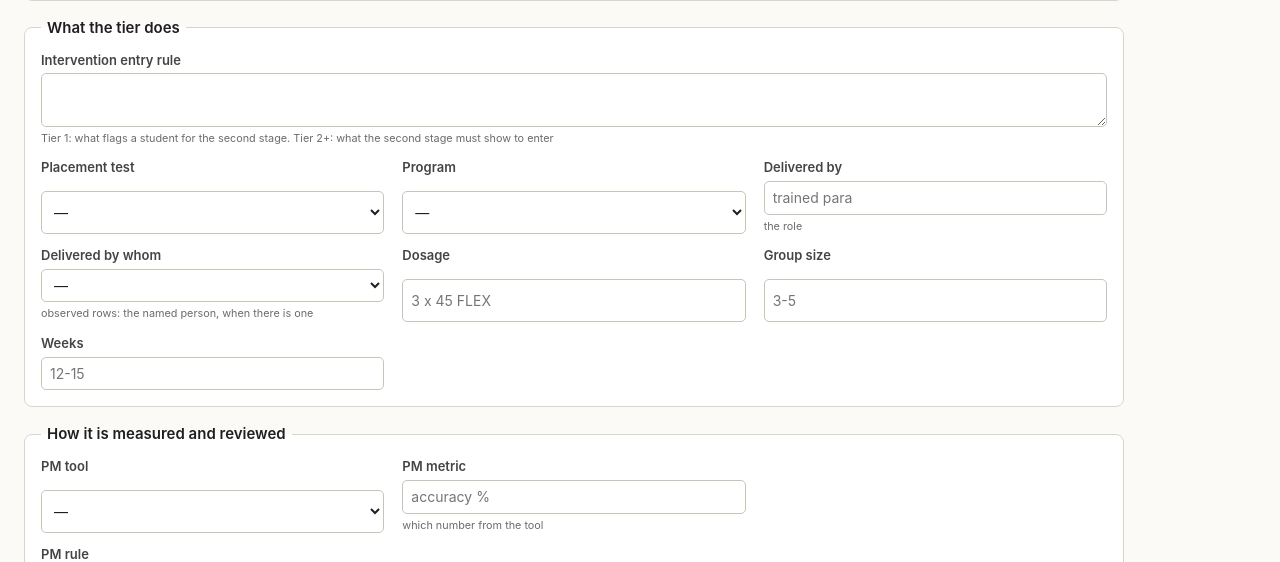
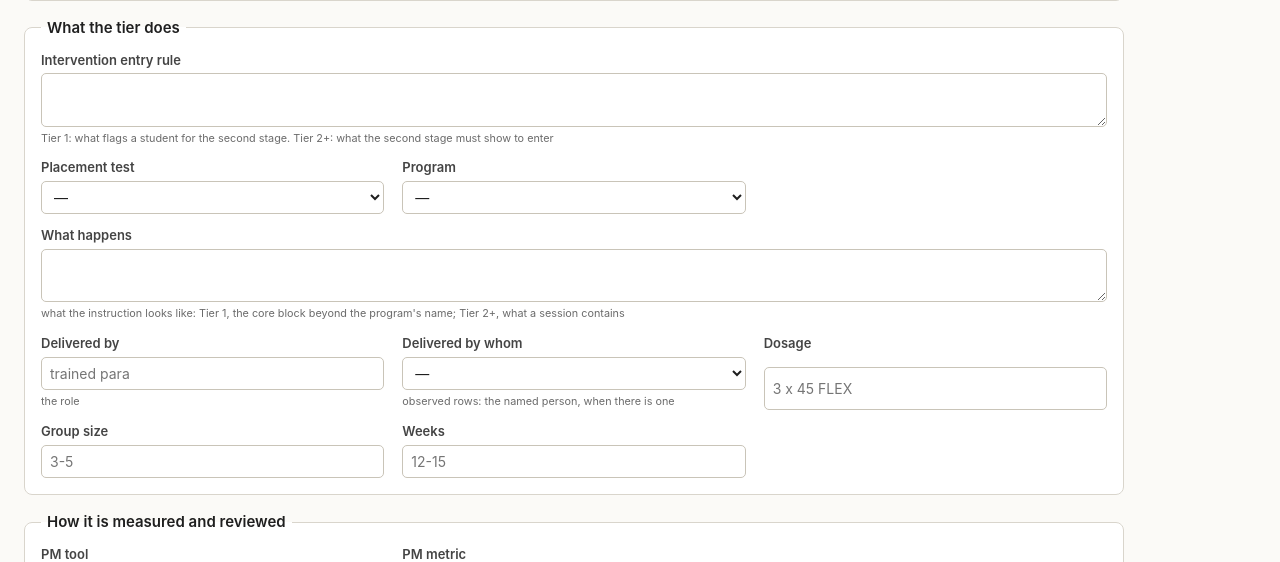
Before and after one commit to bcransto/css-implementation, a Flask app: template templates/edit.html in a window 1280 px wide. Shown: the part 446-1008 px from the top of the page. Run offline with Flask 3, Linux system fonts and the light colour scheme; the template is opened without the code that fills it, so the values that code supplies are empty; some libraries are stand-ins or nearby versions.

Commit message:
Schema v0.13: protocol.instruction, what the instruction looks like
Prose column shown under Core in the Tier 1 block and as the "What happens" row
in the Tier 2+ grids, with a textarea on the edit form. On protocol rather than
area_core so it is scoped by teacher like every other field. Starts empty.

Co-Authored-By: Claude Fable 5.1 <noreply@anthropic.com>

```diff
--- a/app.py
+++ b/app.py
@@ -58,6 +58,7 @@ FIELDS = [
     ("entry_rule", "Intervention entry rule"),
     ("placement", "Placement test"),
     ("program", "Program"),
+    ("instruction", "What happens"),
     ("deliverer_role", "Delivered by"),
     ("dosage", "Dosage"),
     ("group_size", "Group size"),
@@ -77,7 +78,7 @@ BASES = ["defined", "observed"]
 TOOL_COLS = [("placement_tool_id", "Placement test"), ("program_id", "Program"), ("pm_tool_id", "PM tool")]
 # every editable column of protocol except id and area_id
 EDIT_COLS = [
-    "tier", "profile_id", "teacher", "basis", "as_of", "evidence", "deliverer_role", "deliverer_id",
+    "tier", "profile_id", "teacher", "basis", "as_of", "evidence", "deliverer_role", "deliverer_id", "instruction",
     "placement_tool_id", "program_id", "pm_tool_id", "pm_metric", "entry_rule",
     "dosage", "group_size", "weeks", "pm_rule", "review_rule", "exit_rule",
     "next_step_id", "nonresponse_id", "status", "status_note", "citations",
@@ -226,7 +227,7 @@ SELECT p.id, p.tier, p.teacher, i.name AS teacher_name, p.basis, p.as_of, p.evid
        pg.name AS program,   pg.notes AS program_notes,   p.program_id,
        pgp.minutes AS design_minutes, pgp.min_per_week AS design_per_week, pgp.max_group AS design_max_group,
        pm.name AS pm_tool,   pm.notes AS pm_tool_notes,   p.pm_tool_id AS pm_tool_id,
-       p.pm_metric, p.entry_rule, p.deliverer_role, p.dosage, p.group_size, p.weeks,
+       p.pm_metric, p.entry_rule, p.deliverer_role, p.instruction, p.dosage, p.group_size, p.weeks,
        p.pm_rule, p.review_rule, p.exit_rule,
        nx.kind AS next_kind, nx.tier AS next_tier, nx.description AS next_desc,
        nr.kind AS nr_kind,   nr.tier AS nr_tier,   nr.description AS nr_desc,
--- /dev/null
+++ b/db/migrations/2026-10-31-instruction.sql
@@ -0,0 +1,7 @@
+-- v0.13: protocol.instruction, prose for what the instruction looks like. Tier 1: what happens in the core
+-- block beyond naming the program; Tier 2+: what a session contains, which dosage and group size do not say.
+-- Scoped like every other protocol column, so the Defined tab holds the area's description and each
+-- Observed tab the teacher's. Starts empty. A plain ADD COLUMN: no rebuild, no trigger.
+-- Apply to the LIVE database:
+--   ssh bcransto@pinto 'sqlite3 -bail ~/css-implementation/css.db' < db/migrations/2026-10-31-instruction.sql
+ALTER TABLE protocol ADD COLUMN instruction TEXT;
--- a/db/schema.sql
+++ b/db/schema.sql
@@ -1,4 +1,4 @@
--- MTSS tier-definition schema, v0.12
+-- MTSS tier-definition schema, v0.13
 -- Changes from v0.1 (after simplifier + breaker review):
 --   * numeric grade bounds on area, area_screener; new tool_license replaces tool.owned
 --   * area_core link table (an area can have two cores)
@@ -24,6 +24,7 @@
 --   only NCII's findings; ncii_intervention gains the study's own facts; the intervention checklist joins dimension.
 -- v0.12: instructor (the people) and instructor_tool (their training). profile.teacher and protocol.teacher
 --   reference it; '-' stays the sentinel. protocol.deliverer_id names the person when there is one.
+-- v0.13: protocol.instruction, prose for what the instruction looks like (core block at Tier 1, a session at Tier 2+).
 PRAGMA foreign_keys = ON;
 
 CREATE TABLE area (
@@ -316,6 +317,7 @@ CREATE TABLE protocol (
   deliverer_id TEXT REFERENCES instructor(id),  -- the named person, when there is one (observed rows)
   placement_tool_id TEXT REFERENCES tool(id),
   program_id  TEXT REFERENCES tool(id),
+  instruction TEXT,                       -- what it looks like: Tier 1 the core block; Tier 2+ what a session contains
   pm_tool_id  TEXT REFERENCES tool(id),
   pm_metric   TEXT,
   entry_rule  TEXT,                       -- Tier 1: the flag rule
--- a/templates/area.html
+++ b/templates/area.html
@@ -51,6 +51,7 @@
         {% if col and (col.cells.deliverer_role.text or col.cells.dosage.text) %}
           <div class="sub">{{ col.cells.deliverer_role.text or '' }}{% if col.cells.deliverer_role.text and col.cells.dosage.text %} · {% endif %}{% if col.cells.dosage.text %}{{ value(col.cells.dosage) }}{% endif %}</div>
         {% endif %}
+        {% if col and col.cells.instruction.text %}<div class="sub">{{ col.cells.instruction.text }}</div>{% endif %}
       </td>
     </tr>
     <tr>
--- a/templates/edit.html
+++ b/templates/edit.html
@@ -46,6 +46,8 @@
   <label>Program
     <select name="program_id"><option value="">—</option>
       {% for t in tools %}<option value="{{ t.id }}" {% if vals.program_id == t.id %}selected{% endif %}>{{ t.name }}</option>{% endfor %}</select></label>
+  <label class="wide">What happens <textarea name="instruction" rows="2">{{ vals.instruction or '' }}</textarea>
+    <small>what the instruction looks like: Tier 1, the core block beyond the program's name; Tier 2+, what a session contains</small></label>
   <label>Delivered by <input name="deliverer_role" value="{{ vals.deliverer_role or '' }}" placeholder="trained para"><small>the role</small></label>
   <label>Delivered by whom
     <select name="deliverer_id"><option value="">—</option>
```
Also changed, not shown: CLAUDE.md (+1 -1 lines), docs/SCHEMA.md (+4 -1 lines).
